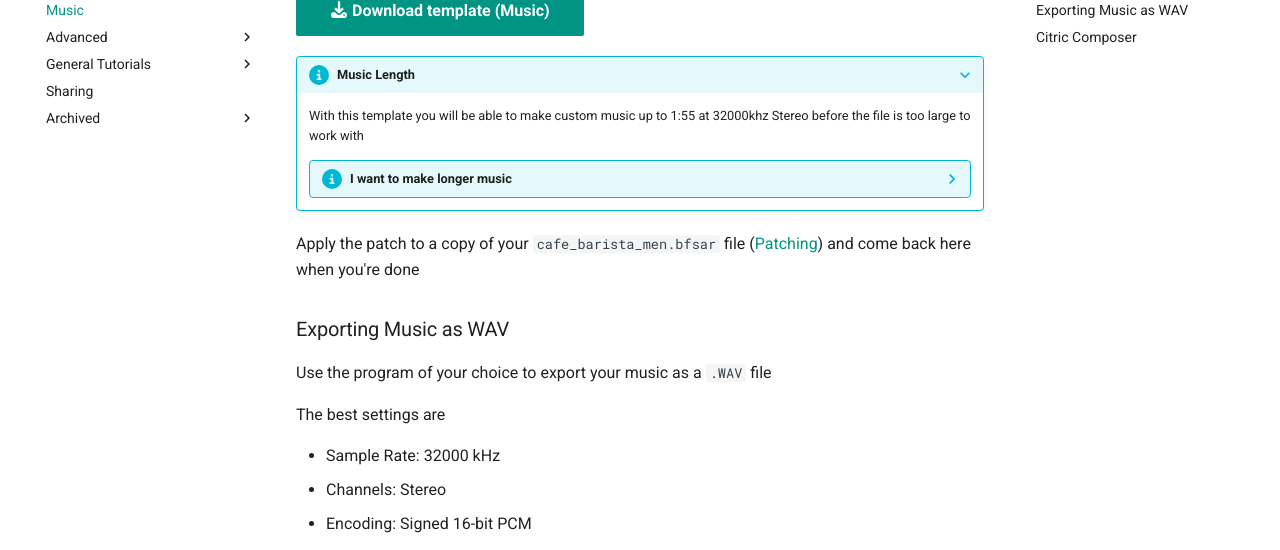
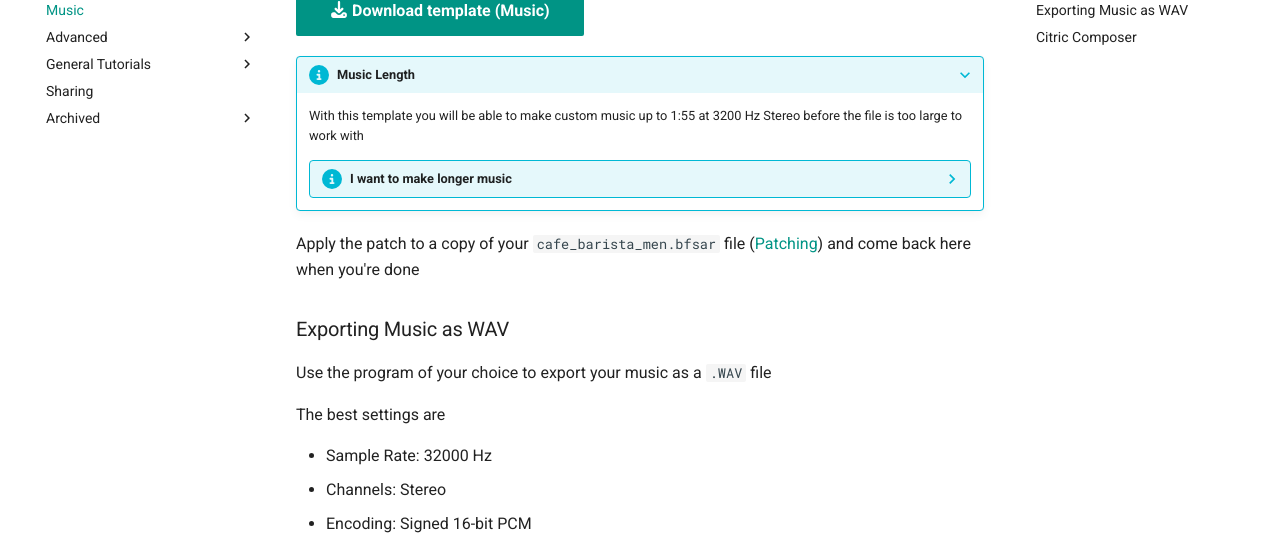
Before and after one commit to dewgong64/ThemeCafe, an MkDocs documentation site: the page built from docs/themecreation/music/index.md, in a window 1280 px wide and 900 px high, scrolled down 411 px. Shown: the part 152-702 px from the top of the window. Built offline with MkDocs 1.6.1 and Material for MkDocs 9.7.7, drawn with Linux system fonts in a browser that asks for light colours.

Commit message:
fix typo

```diff
--- a/docs/themecreation/music/index.md
+++ b/docs/themecreation/music/index.md
@@ -17,7 +17,7 @@ We will be working with this template
 
 ???+ info "Music Length"
 
-    With this template you will be able to make custom music up to 1:55 at 32000khz Stereo before the file is too large to work with
+    With this template you will be able to make custom music up to 1:55 at 3200 Hz Stereo before the file is too large to work with
 
     ??? info "I want to make longer music"
 
@@ -25,7 +25,7 @@ We will be working with this template
 
         [:fontawesome-solid-download: Download template (Music Without MII SFX)](templates/cafe_barista_men%20(NO%20MII%20SFX).bps){ .md-button .md-button--primary }
 
-        This template does not contain Mii SFX and will get you about 2:26 at 32000khz Stereo
+        This template does not contain Mii SFX and will get you about 2:26 at 32000 Hz Stereo
 
         ??? info "My music is still longer than 2:26"
 
@@ -39,7 +39,7 @@ Use the program of your choice to export your music as a `.WAV` file
 
 The best settings are
 
-- Sample Rate: 32000 kHz
+- Sample Rate: 32000 Hz
 - Channels: Stereo
 - Encoding: Signed 16-bit PCM
 
@@ -102,17 +102,17 @@ Tips by yeetyeeter456
 
     Ok, let us begin
 
-    - If you need a feature rich and free option for converting files to .wav, shortening files, or changing khz, Audacity works very well.
+    - If you need a feature rich and free option for converting files to .wav, shortening files, or changing Hz, Audacity works very well.
 
-    - Before starting to make something, ALWAYS check the file in Audacity (or another audio tool) to make sure its in stereo and the khz aren't too high. This is just a good routine to get into so that you make sure you never waste your time.
+    - Before starting to make something, ALWAYS check the file in Audacity (or another audio tool) to make sure its in stereo and the Hz aren't too high. This is just a good routine to get into so that you make sure you never waste your time.
 
     - Keep a backup of your patched .bfsar file and just copy it when you want to make a new song. This way you won't have to patch it every time.
 
     -  Have a place to put your finished music that way you always know where they are.
 
-    - If you have a fairly short song, convert it into higher khz to make it sound better. If it doesn't work you can always lower the khz again.
+    - If you have a fairly short song, convert it into higher Hz to make it sound better. If it doesn't work you can always lower the Hz again.
 
-    - If you have a fairly long song, convert it into lower khz to fit the whole thing. This is how I was able to fit the entire 4 minute song for my upside down theme.
+    - If you have a fairly long song, convert it into lower Hz to fit the whole thing. This is how I was able to fit the entire 4 minute song for my upside down theme.
 
     - Keep websites like: https://www.marcrobledo.com/RomPatcher.js/ saved somewhere for easy access
 
```
